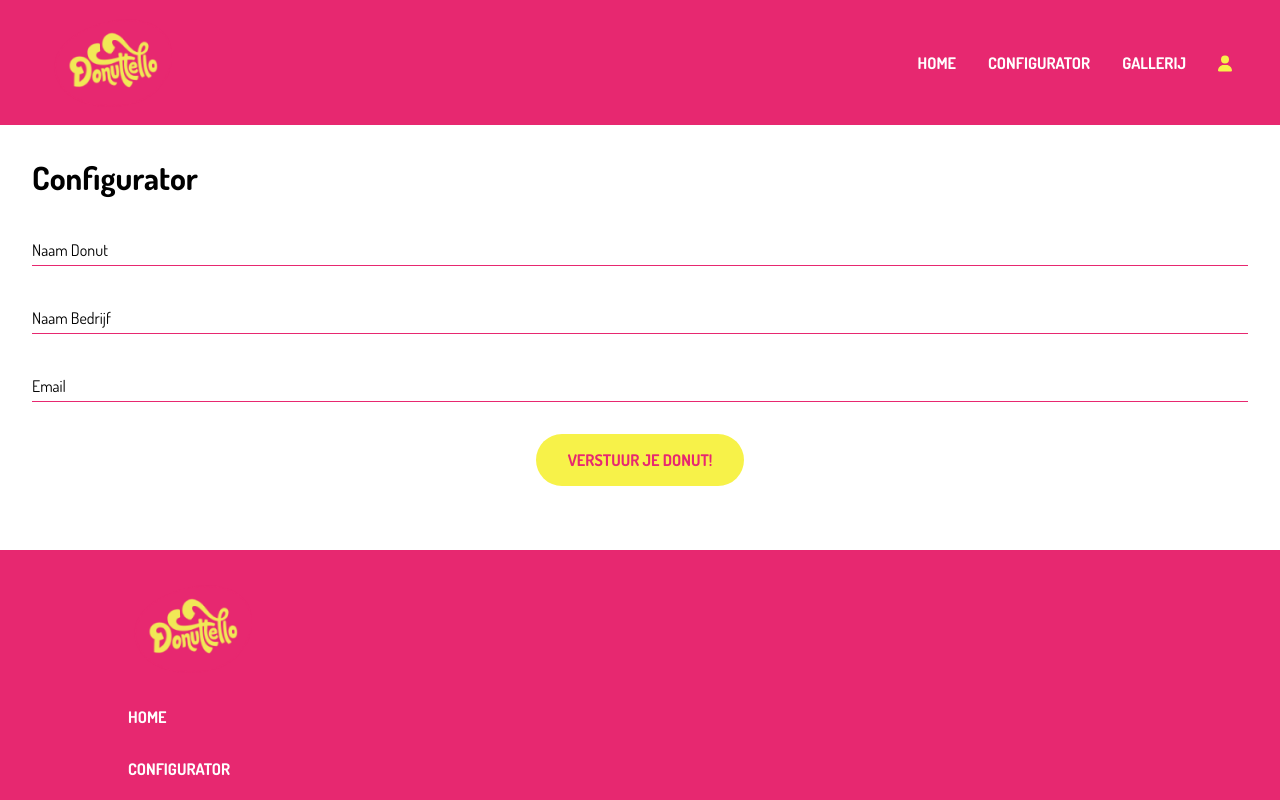
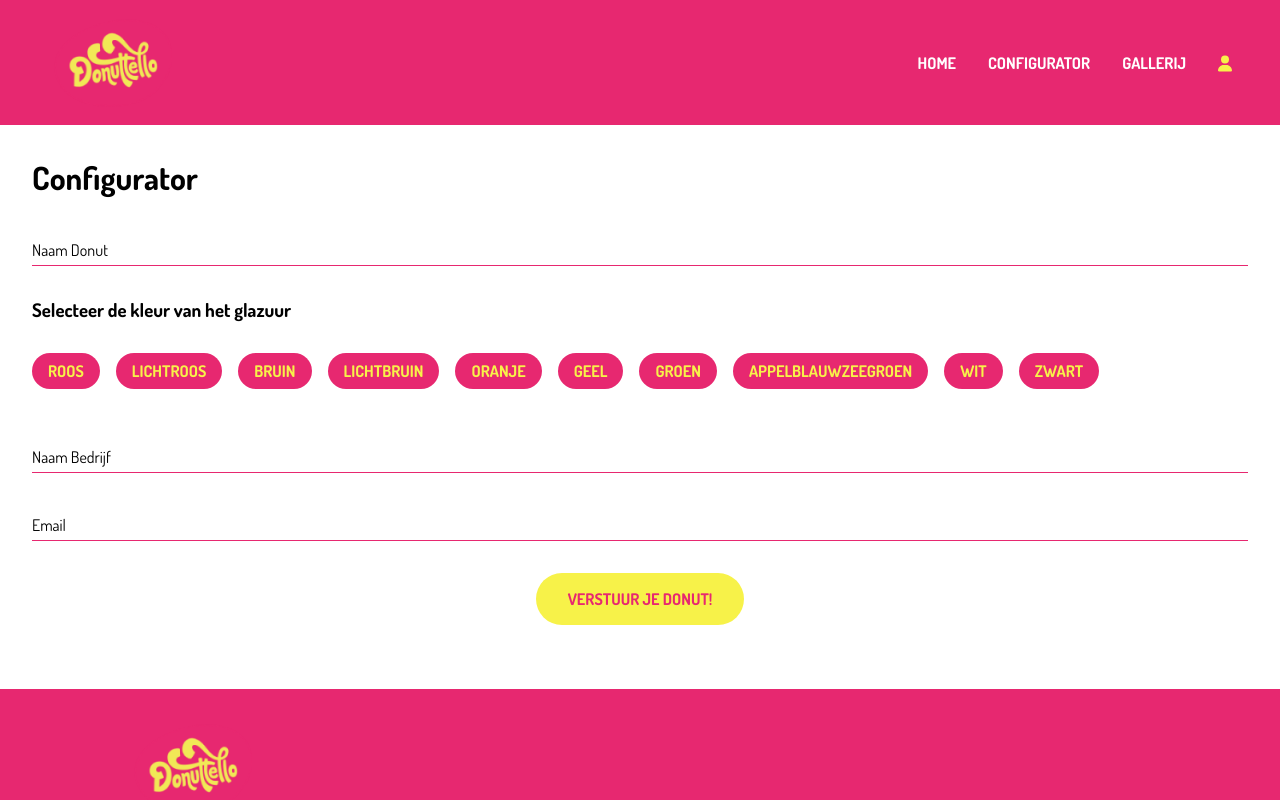
Before and after one commit to SenneChristiaens/Donuttello_Frontend, a Vue app: page /configurator in a window 1280 px wide. Shown: the top 800 px of the page. Built offline with nearby package versions, Linux system fonts and the light colour scheme; no server answers.

Commit message:
feat: change glaze color

```diff
--- a/sass/_configurator.scss
+++ b/sass/_configurator.scss
@@ -15,6 +15,32 @@
     font-size: 3rem;
     text-transform: uppercase;
     text-align: center;
+  }
+}
+
+.configurator__glaze{
+  padding-top: 1rem;
+  h3{
+    margin: 1rem 0 2rem 0;
+  }
+  button{
+    margin-right: 1rem;
+    margin-bottom: 1rem;
+    background-color: colors.$pink;
+    border-radius: 3rem;
+    color: colors.$yellow;
+    border: none;
+    padding: 0.5rem 1rem;
+    font-size: 1rem;
+    text-transform: uppercase;
+    display: inline-block;
+    font-family: "Dosis", sans-serif;
+    font-weight: bold;
+    cursor: pointer;
+  }
+  button:active{
+    background-color: colors.$yellow;
+    color: colors.$pink;
   }
 }
 
--- a/src/components/Three.vue
+++ b/src/components/Three.vue
@@ -1,7 +1,9 @@
 <script setup>
 import * as THREE from "three";
-import { OrbitControls } from "three/examples/jsm/controls/OrbitControls.js";
+// import { OrbitControls } from "three/examples/jsm/controls/OrbitControls.js";
 import { GLTFLoader } from "three/examples/jsm/loaders/GLTFLoader.js";
+import { ref, onMounted, onUnmounted } from "vue";
+
 
 const scene = new THREE.Scene();
 const camera = new THREE.PerspectiveCamera(
@@ -18,7 +20,7 @@ document.body.appendChild(renderer.domElement);
 renderer.setClearColor( 0xffffff, 0);
 
 // orbit controls
-const controls = new OrbitControls(camera, renderer.domElement);
+// const controls = new OrbitControls(camera, renderer.domElement);
 
 // ambient light
 const ambientLight = new THREE.AmbientLight( 0xffffff, 0.5 );
@@ -51,8 +53,72 @@ function animate() {
 }
 
 animate();
+
+// change glaze
+
+function roos(){
+  console.log(donut);
+  donut.children[0].material.color.set(0xE72870);
+}
+
+function lichtroos() {
+  console.log(donut);
+  donut.children[0].material.color.set(0xF174BA);
+}
+
+function bruin() {
+  console.log(donut);
+  donut.children[0].material.color.set(0x673F37);
+}
+
+function lichtbruin() {
+  console.log(donut);
+  donut.children[0].material.color.set(0xBB7E52);
+}
+
+function oranje() {
+  console.log(donut);
+  donut.children[0].material.color.set(0xDA9034);
+}
+
+function geel() {
+  console.log(donut);
+  donut.children[0].material.color.set(0xEDBF04);
+}
+
+function green() {
+  console.log(donut);
+  donut.children[0].material.color.set(0x7D9A59);
+}
+
+function appelblauwzeegroen() {
+  console.log(donut);
+  donut.children[0].material.color.set(0xBED4C8);
+}
+
+function wit() {
+  console.log(donut);
+  donut.children[0].material.color.set(0xffffff);
+}
+
+function zwart() {
+  console.log(donut);
+  donut.children[0].material.color.set(0x1E0802);
+}
+
 </script>
 
-<template></template>
+<template>
+  <button @click="roos">roos</button>
+  <button @click="lichtroos">lichtroos</button>
+  <button @click="bruin">bruin</button>
+  <button @click="lichtbruin">lichtbruin</button>
+  <button @click="oranje">oranje</button>
+  <button @click="geel">geel</button>
+  <button @click="green">groen</button>
+  <button @click="appelblauwzeegroen">appelblauwzeegroen</button>
+  <button @click="wit">wit</button>
+  <button @click="zwart">zwart</button>
+</template>
 
 <style></style>
--- a/src/views/Configurator.vue
+++ b/src/views/Configurator.vue
@@ -22,9 +22,15 @@ import Three from "../components/Three.vue";
       </label>
     </div> -->
 
-    <div class="configurator__donut">
+    <div class="configurator__glaze">
+      <h3>Selecteer de kleur van het glazuur</h3>
       <Three />
     </div>
+
+    <div class="configurator__donut">
+
+    </div>
+
     <div class="configurator__form">
       <input type="text" name="name" required />
       <label for="name" class="configurator__label--wrapper">
```
